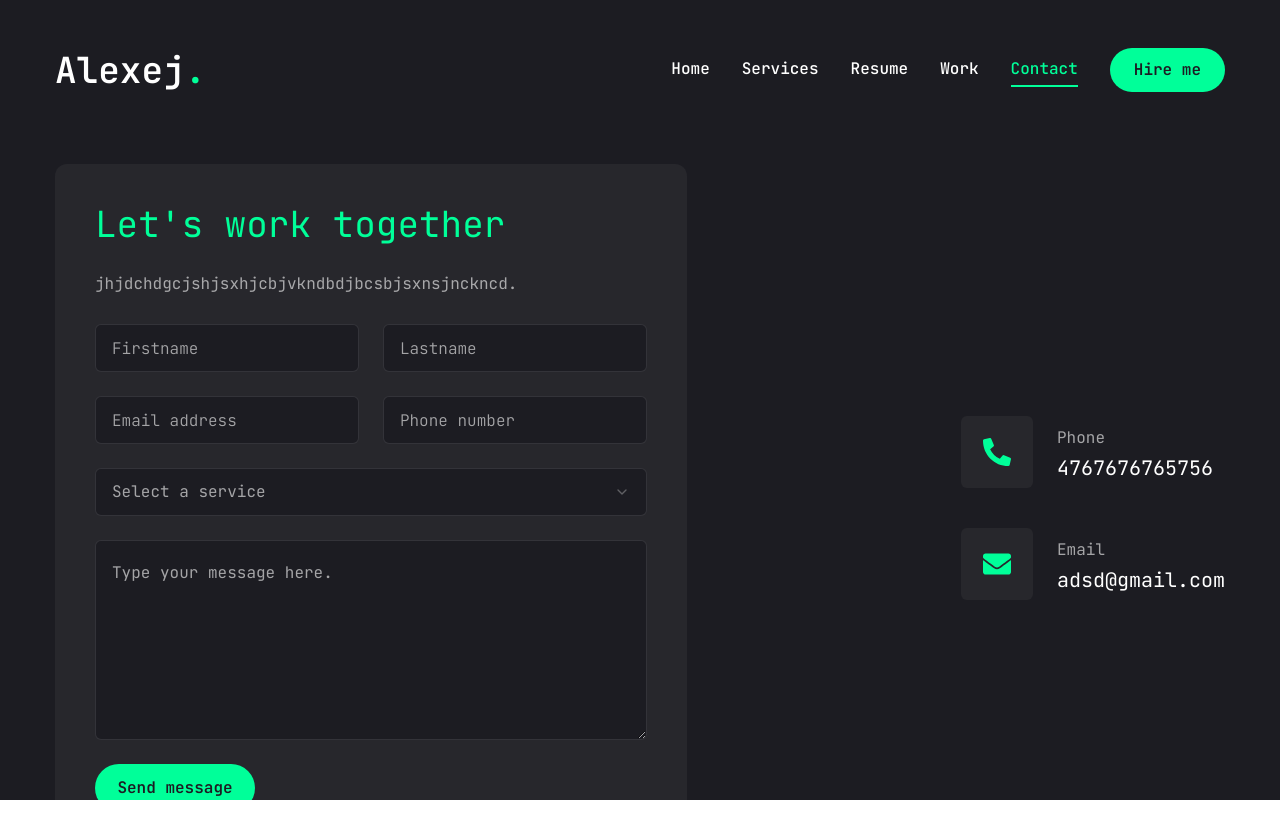
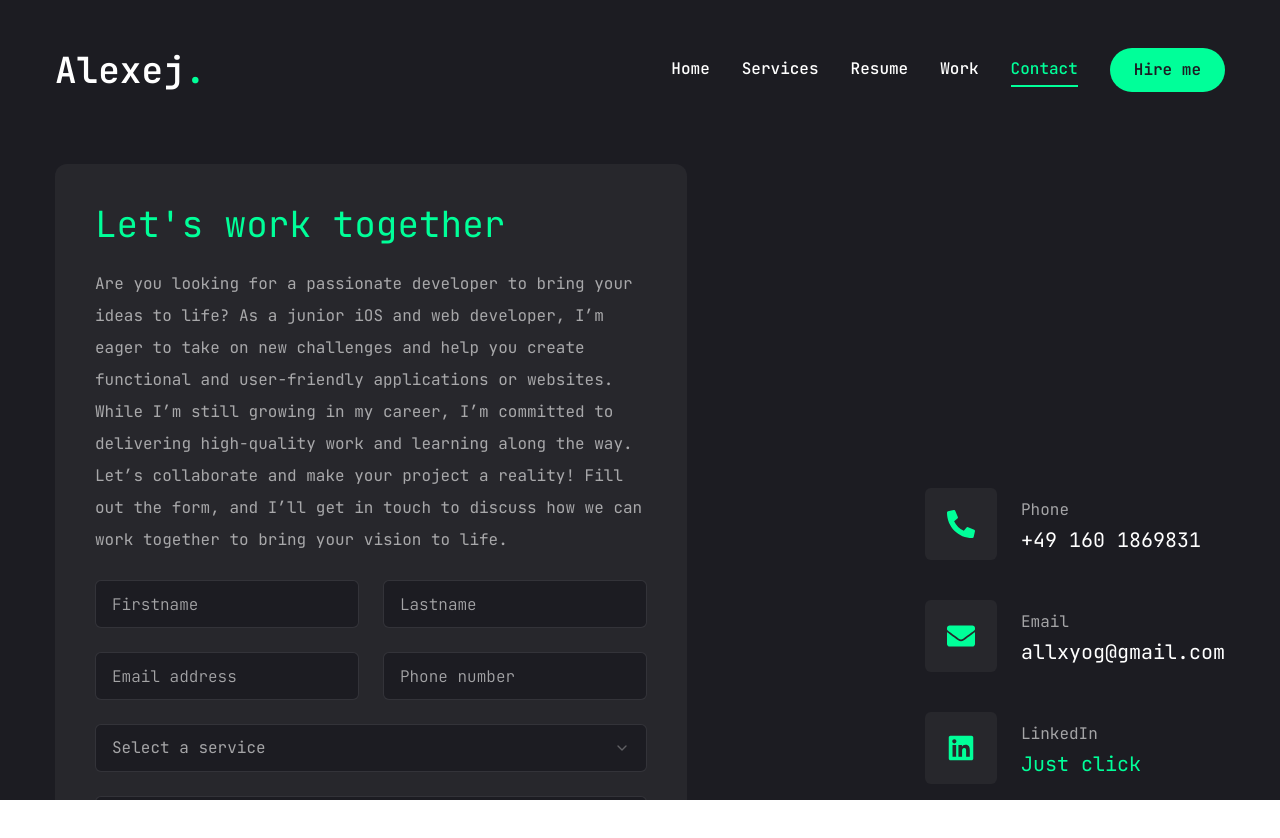
Before and after one commit to olexey27/Portfolio, a Next.js app: page /contact in a window 1280 px wide. Shown: the top 838 px of the page. Built offline with nearby package versions, Linux system fonts and the light colour scheme.

Commit message:
add my data

```diff
--- a/app/contact/page.jsx
+++ b/app/contact/page.jsx
@@ -14,18 +14,32 @@ import {
     SelectValue,
 } from "@/components/ui/select";
 
-import { FaPhoneAlt, FaEnvelope, FaMapMarkerAlt } from "react-icons/fa";
+import { FaPhoneAlt, FaEnvelope, FaMapMarkerAlt, FaLinkedin } from "react-icons/fa";
 
 const info = [
     {
         icon: <FaPhoneAlt />,
         title: "Phone",
-        description: "4767676765756",
+        description: "+49 160 1869831",
     },
     {
         icon: <FaEnvelope />,
         title: "Email",
-        description: "adsd@gmail.com",
+        description: "allxyog@gmail.com",
+    },
+    {
+        icon: <FaLinkedin />,
+        title: "LinkedIn",
+        description: (
+            <a
+                href="https://www.linkedin.com/in/alexej-krasnokutskij-3a2920235/"
+                target="_blank"
+                rel="noopener noreferrer"
+                className="text-accent hover:underline"
+            >
+                Just click
+            </a>
+        ),
     },
 ];
 
@@ -49,7 +63,7 @@ const Contact = () => {
                         <form className="flex flex-col gap-6 p-10 bg-[#27272c] rounded-xl">
                             <h3 className="text-4xl text-accent">Let's work together</h3>
                             <p className="text-white/60">
-                                jhjdchdgcjshjsxhjcbjvkndbdjbcsbjsxnsjnckncd.
+                                Are you looking for a passionate developer to bring your ideas to life? As a junior iOS and web developer, I’m eager to take on new challenges and help you create functional and user-friendly applications or websites. While I’m still growing in my career, I’m committed to delivering high-quality work and learning along the way. Let’s collaborate and make your project a reality! Fill out the form, and I’ll get in touch to discuss how we can work together to bring your vision to life.
                             </p>
                             {/* input */}
                             <div className="grid grid-cols-1 md:grid-cols-2 gap-6">
--- a/app/resume/page.jsx
+++ b/app/resume/page.jsx
@@ -15,7 +15,7 @@ import { SiTailwindcss, SiNextdotjs, SiSwift, SiKotlin, SiMysql } from "react-ic
 // about data
 const about = {
     title: "About me",
-    description: "Akkddkvjkv jdihfjv djvijgrg.",
+    description: "I’m Alexej, a passionate iOS and web developer focused on creating modern, user-friendly applications and innovative web solutions. With over 3 years of experience in software development, I specialize in building scalable apps for the Apple ecosystem as well as performant, responsive websites. I combine technical expertise in Swift, SwiftUI, and Objective-C with comprehensive knowledge of web technologies like HTML, CSS, JavaScript, and modern frameworks (e.g., React, Angular). My goal is to create high-quality software that excels both technically and visually.In my work, I place great emphasis on clean code, agile processes, and close collaboration with my clients to deliver tailored solutions. I look forward to working on new projects that enhance digital experiences and deliver sustainable results.",
     info: [
         {
             fieldName: "Name",
@@ -23,11 +23,11 @@ const about = {
         },
         {
             fieldName: "Email",
-            fieldValue: "alex27@gmail.com",
+            fieldValue: "allxyog@gmail.com",
         },
         {
             fieldName: "Phone",
-            fieldValue: "+49 123 5656565",
+            fieldValue: "+49 160 1869831",
         },
         {
             fieldName: "Experience",
@@ -52,7 +52,7 @@ const about = {
 const experience = {
     icon: "/assets/resume/badge.svg",
     title: "My experience",
-    description: "kkckdhc dfgsvd grtgdffasfsfdvd dsdfrgsdfdf.",
+    description: "Throughout my career, I have gained diverse experience across various industries, which has shaped my strong work ethic, problem-solving abilities, and teamwork skills. As a Service Employee, I developed excellent customer service and communication skills, always striving to ensure client satisfaction in a fast-paced environment. My time as a Store Manager helped me refine my leadership abilities, from managing teams and controlling inventory to overseeing daily operations and ensuring everything ran smoothly. In the past, I worked as a Process Mechanic, where I learned to work systematically and pay close attention to detail. My role involved overseeing and optimizing production processes to ensure high-quality results. Additionally, my experience in Picking taught me how to stay organized and efficient, even under tight deadlines. These experiences have given me a versatile skill set and a proactive mindset. I enjoy taking on new challenges and adapting to different environments, always looking for ways to grow and contribute effectively to my work.",
     items: [
         {
             company: "Stückwerk Lüdenscheid",
@@ -86,7 +86,7 @@ const experience = {
 const education = {
     icon: "/assets/resume/cap.svg",
     title: "My education",
-    description: "kkckdhc dfgsvd grtgdffasfsfdvd dsdfrgsdfdf.",
+    description: "I completed a comprehensive training program in app development, where I gained a strong foundation in building mobile applications and understanding software development principles. This formal education provided me with expertise in core programming languages and frameworks, particularly in iOS development with Swift. To further enhance my knowledge and stay updated with industry trends, I pursued additional learning through Udemy courses. These self-paced programs allowed me to deepen my understanding of modern technologies such as Kotlin, JavaScript, React, and Angular, enabling me to expand my skill set and deliver high-quality software solutions. My commitment to continuous learning has equipped me with the tools and skills to tackle complex projects and adapt to evolving technologies.",
     items: [
         {
             insitution: "Udemy Course",
@@ -123,7 +123,7 @@ const education = {
 // skills data
 const skills = {
     title: "My skills",
-    description: "kkckdhc dfgsvd grtgdffasfsfdvd dsdfrgsdfdf.",
+    description: "I have extensive experience in developing modern applications and web solutions, with a primary focus on Swift and JavaScript, my core programming languages. Leveraging these skills, I create powerful, feature-rich iOS applications as well as dynamic and interactive web applications tailored to user needs. In addition to my expertise in Swift and JavaScript, I possess solid knowledge of Kotlin for Android development, allowing me to build efficient and scalable mobile solutions across platforms. My proficiency extends to modern frontend frameworks such as Angular and React, which I use to design and implement responsive, high-performing, and user-centric web interfaces. My diverse technical skill set empowers me to deliver cross-platform and bespoke software solutions that are both functionally robust and visually appealing. I stay committed to maintaining clean, efficient code while adhering to industry best practices, ensuring every project meets high standards of quality and performance. Furthermore, I am continuously advancing my skills by exploring emerging technologies, keeping up with the latest trends, and applying innovative approaches to problem-solving. This drive for excellence ensures that my work not only meets but exceeds expectations.",
     skillList: [
         {
             icon: <SiSwift />,
--- a/components/Stats.jsx
+++ b/components/Stats.jsx
@@ -4,11 +4,11 @@ import CountUp from "react-countup";
 
 const stats = [
     {
-        num: 12,
+        num: +3,
         text: "Years of experience",
     },
     {
-        num: 26,
+        num: 5,
         text: "Projects completed",
     },
     {
@@ -16,7 +16,7 @@ const stats = [
         text: "Technologies mastered",
     },
     {
-        num: 500,
+        num: 269,
         text: "Code commits",
     },
 ];
```
